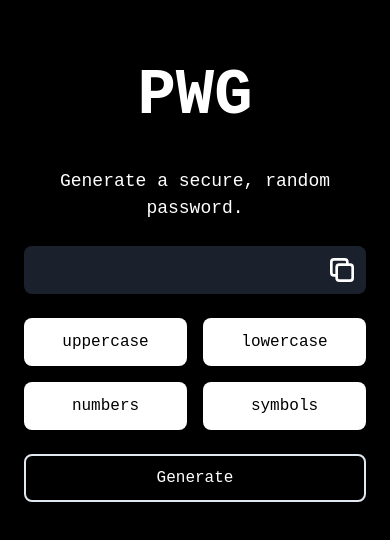
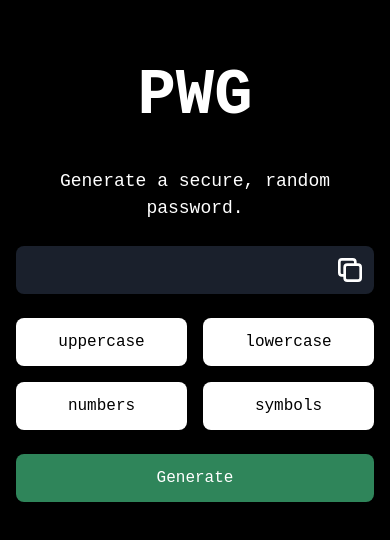
Before and after one commit to aeorge/pwg, a Next.js app: page / in a window 390 px wide. Shown: the top 540 px of the page. Built offline with nearby package versions, Linux system fonts and the light colour scheme; a web font is replaced by a local one.

Commit message:
Made small css improvements and added color transitions

```diff
--- a/pages/index.js
+++ b/pages/index.js
@@ -84,7 +84,7 @@ const Home = () => {
         <meta name='description' content='A simple password generator.' />
       </Head>
 
-      <main className='container max-w-2xl mx-auto px-6 font-roboto-mono text-white'>
+      <main className='container max-w-2xl mx-auto px-4 font-roboto-mono text-white sm:px-6'>
         <div className='h-12 sm:h-32' />
 
         <h1 className='text-6xl font-bold text-center'>PWG</h1>
@@ -97,7 +97,7 @@ const Home = () => {
 
         <div className='h-6 sm:h-12' />
 
-        <div className='flex justify-between items-center w-full h-12 mr-4 pl-4 pr-2 rounded-lg bg-gray-900'>
+        <div className='flex justify-between items-center space-x-2 w-full h-12 pl-4 pr-2 rounded-lg bg-gray-900'>
           <input
             className='w-full bg-transparent tracking-widest truncate outline-none'
             type='text'
@@ -106,7 +106,7 @@ const Home = () => {
             value={password}
           />
           <button
-            className='w-8 h-8 ml-2 cursor-pointer hover:text-green-600 focus:text-green-600 focus:outline-none'
+            className='cursor-pointer transition duration-200 ease-in-out hover:text-green-600 focus:text-green-600 focus:outline-none'
             aria-label='Copy to clipboard'
           >
             <svg
@@ -129,11 +129,11 @@ const Home = () => {
 
         <div className='h-6 sm:h-12' />
 
-        <div className='flex flex-wrap justify-center'>
         {/* TODO: Add range slider for password length */}
-          <div className='flex w-full mb-4'>
+
+        <div className='grid grid-cols-2 gap-4'>
           <button
-              className={`w-full h-12 mr-2 py-2 px-4 border-2 rounded-lg focus:outline-none ${
+            className={`w-full h-12 px-4 border-2 rounded-lg truncate select-none transition duration-200 ease-in-out focus:outline-none ${
               uppercase && 'border-transparent text-black bg-white'
             }`}
             onClick={() => setUppercase(!uppercase)}
@@ -141,17 +141,15 @@ const Home = () => {
             uppercase
           </button>
           <button
-              className={`w-full h-12 ml-2 py-2 px-4 border-2 rounded-lg focus:outline-none ${
+            className={`w-full h-12 px-4 border-2 rounded-lg truncate select-none transition duration-200 ease-in-out focus:outline-none ${
               lowercase && 'border-transparent text-black bg-white'
             }`}
             onClick={() => setLowercase(!lowercase)}
           >
             lowercase
           </button>
-          </div>
-          <div className='flex w-full'>
           <button
-              className={`w-full h-12 mr-2 py-2 px-4 border-2 rounded-lg focus:outline-none ${
+            className={`w-full h-12 px-4 border-2 rounded-lg truncate select-none transition duration-200 ease-in-out focus:outline-none ${
               numbers && 'border-transparent text-black bg-white'
             }`}
             onClick={() => setNumbers(!numbers)}
@@ -159,7 +157,7 @@ const Home = () => {
             numbers
           </button>
           <button
-              className={`w-full h-12 ml-2 py-2 px-4 border-2 rounded-lg focus:outline-none ${
+            className={`w-full h-12 px-4 border-2 rounded-lg truncate select-none transition duration-200 ease-in-out focus:outline-none ${
               symbols && 'border-transparent text-black bg-white'
             }`}
             onClick={() => setSymbols(!symbols)}
@@ -167,12 +165,11 @@ const Home = () => {
             symbols
           </button>
         </div>
-        </div>
 
         <div className='h-6 sm:h-12' />
 
         <button
-          className='w-full h-12 border-2 rounded-lg hover:border-transparent hover:bg-green-600 focus:border-transparent focus:bg-green-600 focus:outline-none'
+          className='w-full h-12 px-4 rounded-lg bg-green-700 truncate select-none transition duration-200 ease-in-out hover:bg-green-600 focus:bg-green-600 focus:outline-none'
           onClick={() => generatePassword()}
         >
           Generate
@@ -183,4 +180,5 @@ const Home = () => {
     </div>
   )
 }
+
 export default Home
```
Lines whose indentation alone changed are shown as unchanged.
